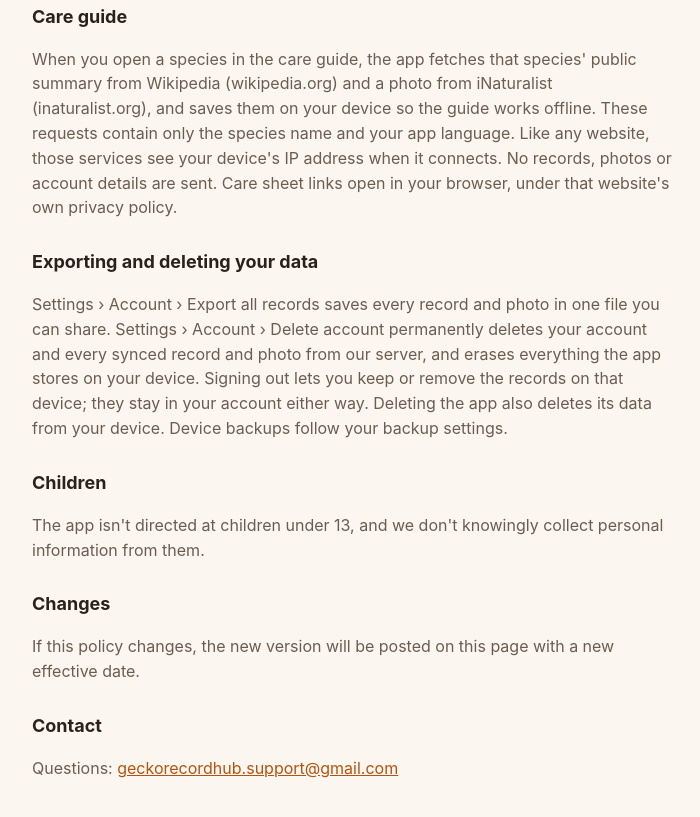
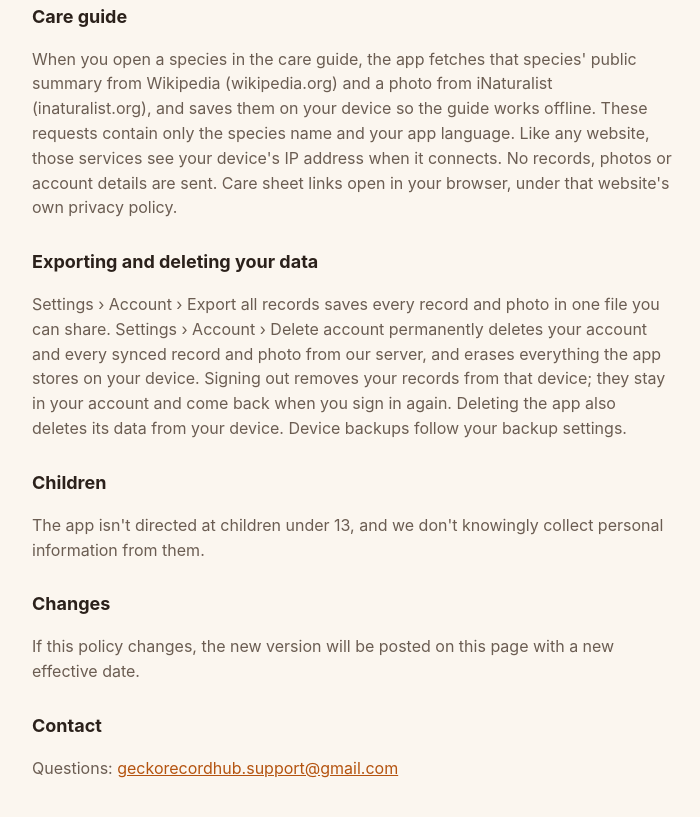
Before and after one commit to qliclover/geckohub, a plain HTML site: page privacy-policy.html in a window 1280 px wide. Shown: the part 1495-2312 px from the top of the page, without its empty margins (288-988 px from the left). Drawn offline with Linux system fonts and the light colour scheme.

Commit message:
Privacy policy: signing out removes records from the device; they stay in the account
Co-Authored-By: Claude Opus 5.5 <noreply@anthropic.com>

```diff
--- a/privacy-policy.html
+++ b/privacy-policy.html
@@ -45,7 +45,7 @@
 <p>When you open a species in the care guide, the app fetches that species' public summary from Wikipedia (wikipedia.org) and a photo from iNaturalist (inaturalist.org), and saves them on your device so the guide works offline. These requests contain only the species name and your app language. Like any website, those services see your device's IP address when it connects. No records, photos or account details are sent. Care sheet links open in your browser, under that website's own privacy policy.</p>
 
 <h2>Exporting and deleting your data</h2>
-<p>Settings › Account › Export all records saves every record and photo in one file you can share. Settings › Account › Delete account permanently deletes your account and every synced record and photo from our server, and erases everything the app stores on your device. Signing out lets you keep or remove the records on that device; they stay in your account either way. Deleting the app also deletes its data from your device. Device backups follow your backup settings.</p>
+<p>Settings › Account › Export all records saves every record and photo in one file you can share. Settings › Account › Delete account permanently deletes your account and every synced record and photo from our server, and erases everything the app stores on your device. Signing out removes your records from that device; they stay in your account and come back when you sign in again. Deleting the app also deletes its data from your device. Device backups follow your backup settings.</p>
 
 <h2>Children</h2>
 <p>The app isn't directed at children under 13, and we don't knowingly collect personal information from them.</p>
```
